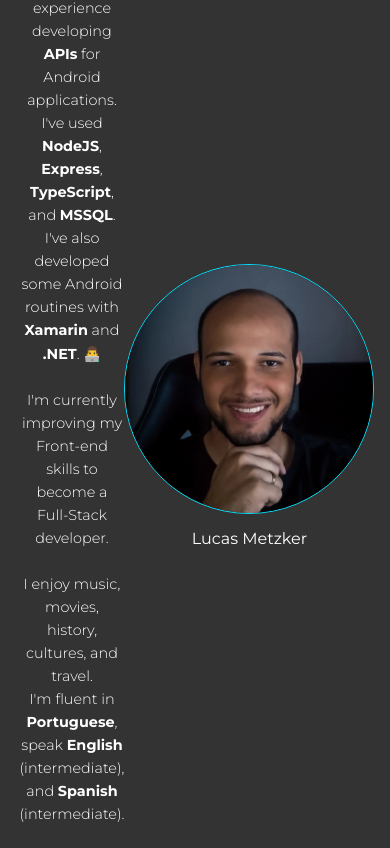
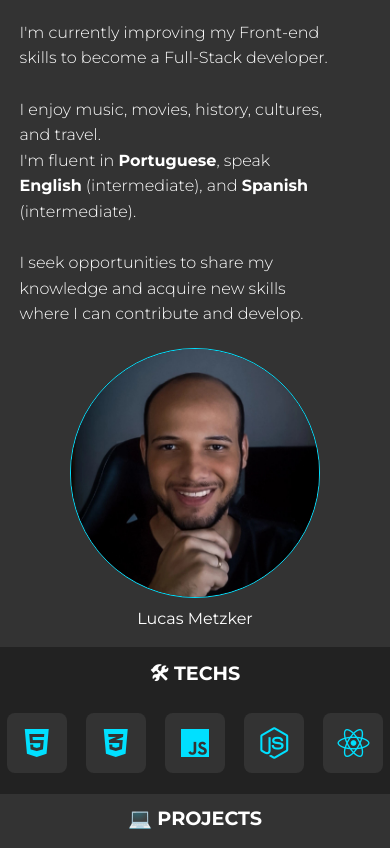
Before and after one commit to SrMetzker/home, a plain HTML site: page index.html in a window 390 px wide. Shown: the part 412-1260 px from the top of the page. Drawn offline with Linux system fonts and the light colour scheme.

Commit message:
feat: adding more responsiveness

```diff
--- a/css/main.css
+++ b/css/main.css
@@ -17,10 +17,11 @@ main .main-content h2 {
 }
 
 main .main-content .text p {
-    width: 75%;
+    width: 90%;
     font-size: 1.2em;
     font-weight: 300;
     line-height: 1.6;
+    margin-bottom: 3%;
 }
 
 /* --- Techs --- */
--- a/css/responsive.css
+++ b/css/responsive.css
@@ -3,31 +3,62 @@
     width: 100%;
 
     flex-direction: column;
-    align-items: center;
     justify-content: center;
   }
 
-  .main-content {
-    width: 100%;
-    align-items: center;
-    margin-bottom: 15%;
+  /* #Region - main-content */
+  main .main-content .text p {
+    font-size: 1em;
   }
 
-  main .main-content .text, .techs {
-    text-align: center;
+  main .main-content .text h2 {
+    font-size: 1.2em;
+  }
+  /* #End Region */
+
+  /* #Region - figure */
+  main figure img {
+    margin: 3%;
+    width: 250px;
+    height: 250px;
+    border-radius: 200px;
+  }
+  /* #End Region */
+
+  /* #Region - techs */
+  main .techs {
+    padding: 3%;
+    justify-content: space-between;
   }
 
-  main .main-content .text p {
-    width: 100%;
-    font-size: 0.9em;
+  main .techs h2 {
+    font-size: 1.2em;
   }
 
-  main .techs .cards-container, .main-content .text p {
-    margin-top: 32px;
+  main .techs .cards-container .card {
+    width: 90px;
+    height: 90px;
   }
+
+  main .techs .cards-container i {
+    font-size: 3em;
+  }
+  /* #End Region */
+
+  /* #Region - projects */
+  main .projects {
+    padding: 3%;
+  }
+
+  main .projects h2 {
+    font-size: 1.2em;
+  }
+  /* #End Region */
 }
 
 @media (max-width: 700px) {
+
+  /* #Region - Header */
   header {
     flex-direction: column;
     align-items: center;
@@ -51,7 +82,21 @@
   header nav a {
     font-size: 1.2em;
   }
+  /* #End Region */
 
+  /* #Region - main-content */
+  main .main-content {
+    display: flex;
+    flex-direction: column;
+  }
+
+  main .main-content .text h2, .main-content .techs h2 {
+    font-size: 1.2em;
+  }
+
+  /* #End Region */
+
+  /* #Region - Techs */
   main .techs .cards-container .card {
     width: 60px;
     height: 60px;
@@ -60,13 +105,9 @@
   main .techs .cards-container i {
     font-size: 2em;
   }
+  /* #End Region */
 
-  main .main-content .text h2, .main-content .techs h2 {
-    font-size: 1.2em;
-  }
+  /* #Region - Projects */
 
-  main figure img {
-    width: 250px;
-    height: 250px;
-  }
+  /* #End Region */
 }
--- a/index.html
+++ b/index.html
@@ -10,8 +10,8 @@
         <link rel="stylesheet" href="./css/header.css">
         <link rel="stylesheet" href="./css/footer.css">
         <link rel="stylesheet" href="./css/main.css">
+        <link rel="stylesheet" href="./css/projects.css">
         <link rel="stylesheet" href="./css/responsive.css">
-        <link rel="stylesheet" href="./css/projects.css">
         <!-- Fonts -->
         <link rel="preconnect" href="https://fonts.googleapis.com">
         <link rel="preconnect" href="https://fonts.gstatic.com" crossorigin>
```
